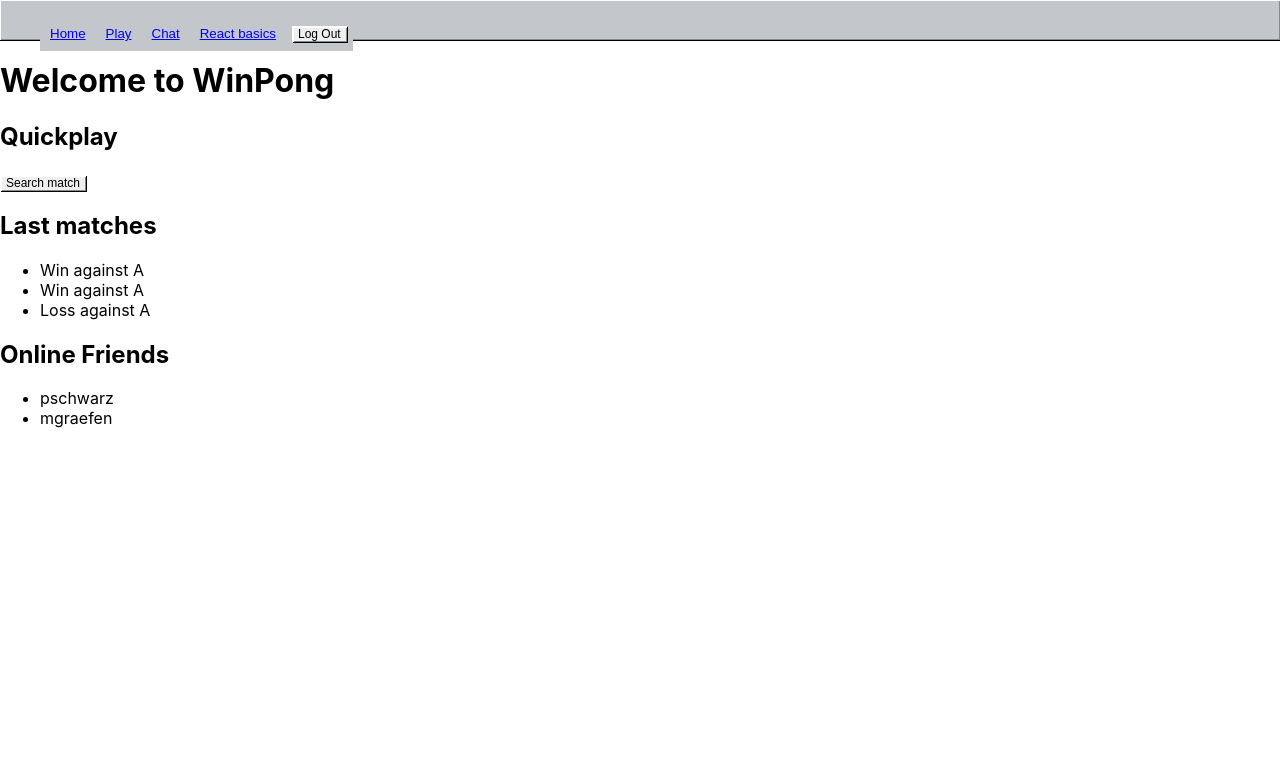
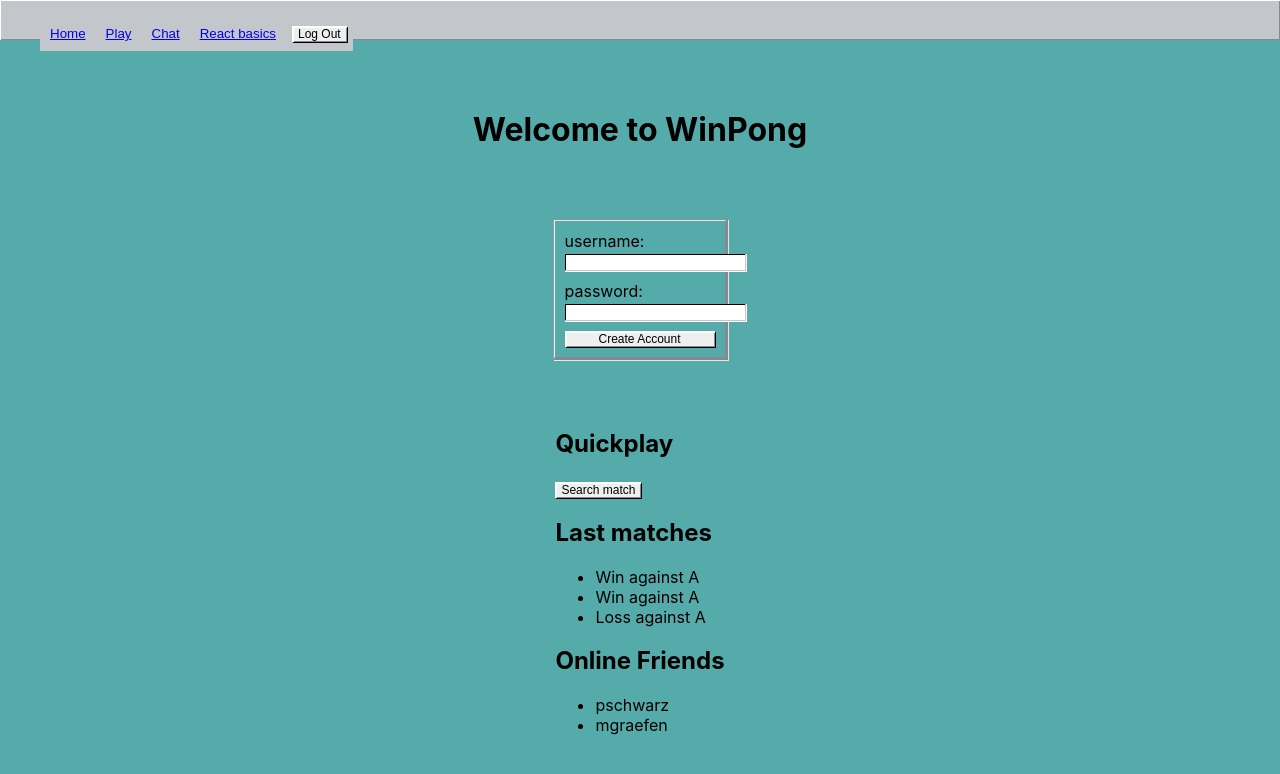
Before and after one commit to philippschwarzmueller/transcendence, a React (Create React App) app in the folder frontend/: page /home in a window 1280 px wide. Shown: the top 774 px of the page. Built offline with nearby package versions, Linux system fonts and the light colour scheme.

Commit message:
modify input to take label prop and display label

```diff
--- a/frontend/src/components/form/Form.tsx
+++ b/frontend/src/components/form/Form.tsx
@@ -4,6 +4,7 @@ import styled from "styled-components";
 const Form = styled.form`
   padding: 10px;
   display: flex;
+  gap: 10px;
   flex-direction: column;
   max-width: 150px;
 
--- a/frontend/src/components/input/Input.tsx
+++ b/frontend/src/components/input/Input.tsx
@@ -1,6 +1,7 @@
+import { InputHTMLAttributes } from 'react';
 import styled from 'styled-components';
 
-const Input = styled.input`
+const StyledInput = styled.input`
   outline: none;
   border: none;
   cursor: text;
@@ -30,4 +31,20 @@ const Input = styled.input`
   -webkit-appearance: none;
 `;
 
+const StyledLabel = styled.label`
+`;
+
+export interface IInputProps extends InputHTMLAttributes<HTMLInputElement>{
+  label?: string;
+}
+
+const Input: React.FC<IInputProps> = ({label, ...inherited}) => {
+  return (
+    <div>
+      <StyledLabel htmlFor={label}>{label}:</StyledLabel>
+      <StyledInput id={label} {...inherited}></StyledInput>
+    </div>
+  )
+}
+
 export default Input;
--- a/frontend/src/routes/Home.tsx
+++ b/frontend/src/routes/Home.tsx
@@ -1,20 +1,34 @@
 import React from "react";
 import Button from "../components/button";
+import Form from "../components/form";
+import Input from "../components/input";
 
 const lastMatches: string[] = [
   "Win against A",
   "Win against A",
   "Loss against A",
 ];
-const onlineFriends: string[] = [
-  "pschwarz",
-  "mgraefen"
-]
+const onlineFriends: string[] = ["pschwarz", "mgraefen"];
 
 const Home: React.FC = () => {
   return (
     <>
+      <div
+        style={{
+          display: "flex",
+          flexDirection: "column",
+          justifyContent: "space-evenly",
+          alignItems: "center",
+          height: "95vh",
+          backgroundColor: "rgb(85, 170, 170)",
+        }}
+      >
         <h1>Welcome to WinPong</h1>
+        <Form>
+          <Input label="username" type="text"></Input>
+          <Input label="password" type="password"></Input>
+          <Button>Create Account</Button>
+        </Form>
         <div>
           <div>
             <h2>Quickplay</h2>
@@ -37,6 +51,7 @@ const Home: React.FC = () => {
             </ul>
           </div>
         </div>
+      </div>
     </>
   );
 };
```
Lines whose indentation alone changed are shown as unchanged.
